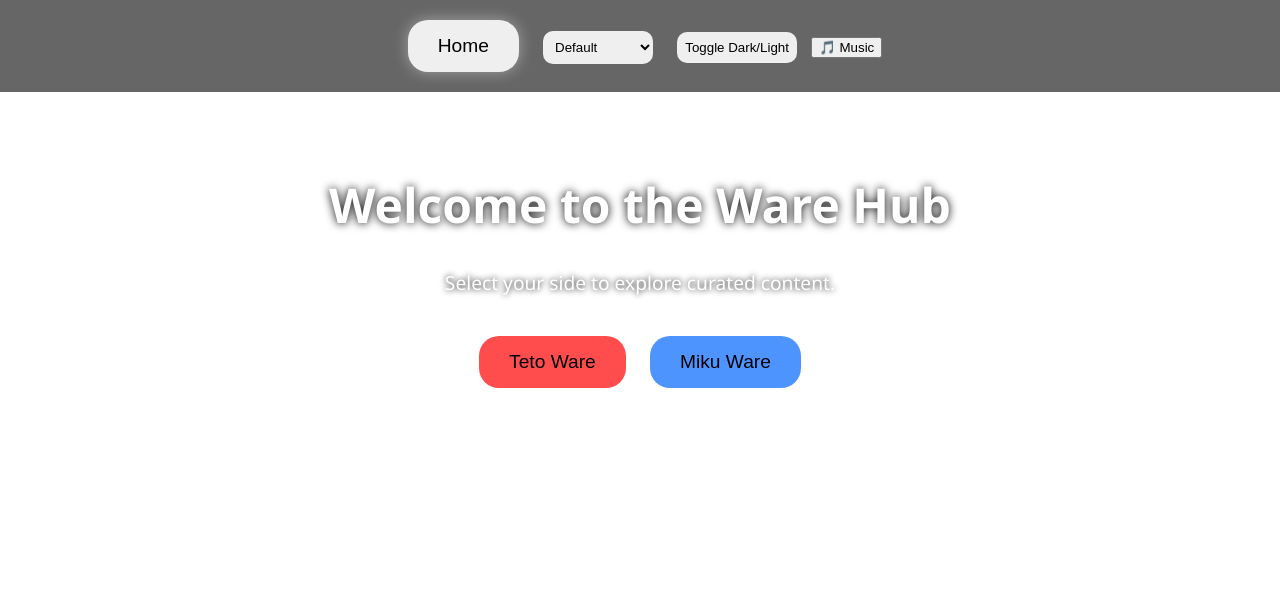
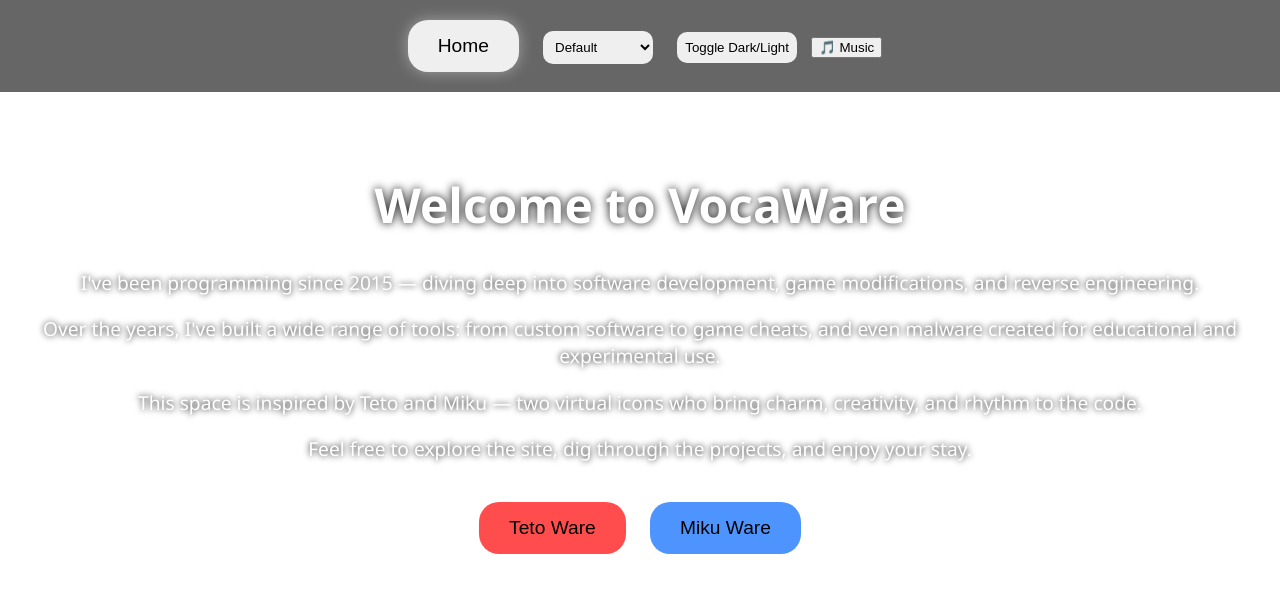
Before and after one commit to Ciscodcpy/Miku-x-Teto-website, a plain HTML site: page index.html in a window 1280 px wide. Drawn offline with Linux system fonts and the light colour scheme.

Commit message:
Update index.html

```diff
--- a/index.html
+++ b/index.html
@@ -151,16 +151,22 @@
     <button class="btn" onclick="location.reload()">Home</button>
     <select class="bg-picker" onchange="changeBackground(this.value)">
       <option value="default-bg.jpg">Default</option>
-      <option value="teto-bg.jpg">Teto Theme</option>
-      <option value="miku-bg.jpg">Miku Theme</option>
+      <option value="https://github.com/Ciscodcpy/Miku-x-Teto-website/blob/main/assets/images/maxresdefault%20(3).jpg">Teto Theme</option>
+      <option value="https://github.com/Ciscodcpy/Miku-x-Teto-website/blob/main/assets/images/db4tw07-8a5bb79b-7787-4035-9b2d-39bf143e16d9.png">Miku Theme</option>
     </select>
     <button class="theme-switcher" onclick="toggleDarkLight()">Toggle Dark/Light</button>
     <button onclick="toggleMusic()">🎵 Music</button>
   </header>
 
   <div class="centered">
-    <h1>Welcome to the Ware Hub</h1>
-    <p>Select your side to explore curated content.</p>
+    <h1>Welcome to VocaWare</h1>
+   <p>I've been programming since 2015 — diving deep into software development, game modifications, and reverse engineering.</p>
+
+<p>Over the years, I've built a wide range of tools: from custom software to game cheats, and even malware created for educational and experimental use.</p>
+
+<p>This space is inspired by Teto and Miku — two virtual icons who bring charm, creativity, and rhythm to the code.</p>
+
+<p>Feel free to explore the site, dig through the projects, and enjoy your stay.</p>
     <div class="buttons">
       <button class="btn red-btn" onclick="showPage('teto')">Teto Ware</button>
       <button class="btn blue-btn" onclick="showPage('miku')">Miku Ware</button>
```
